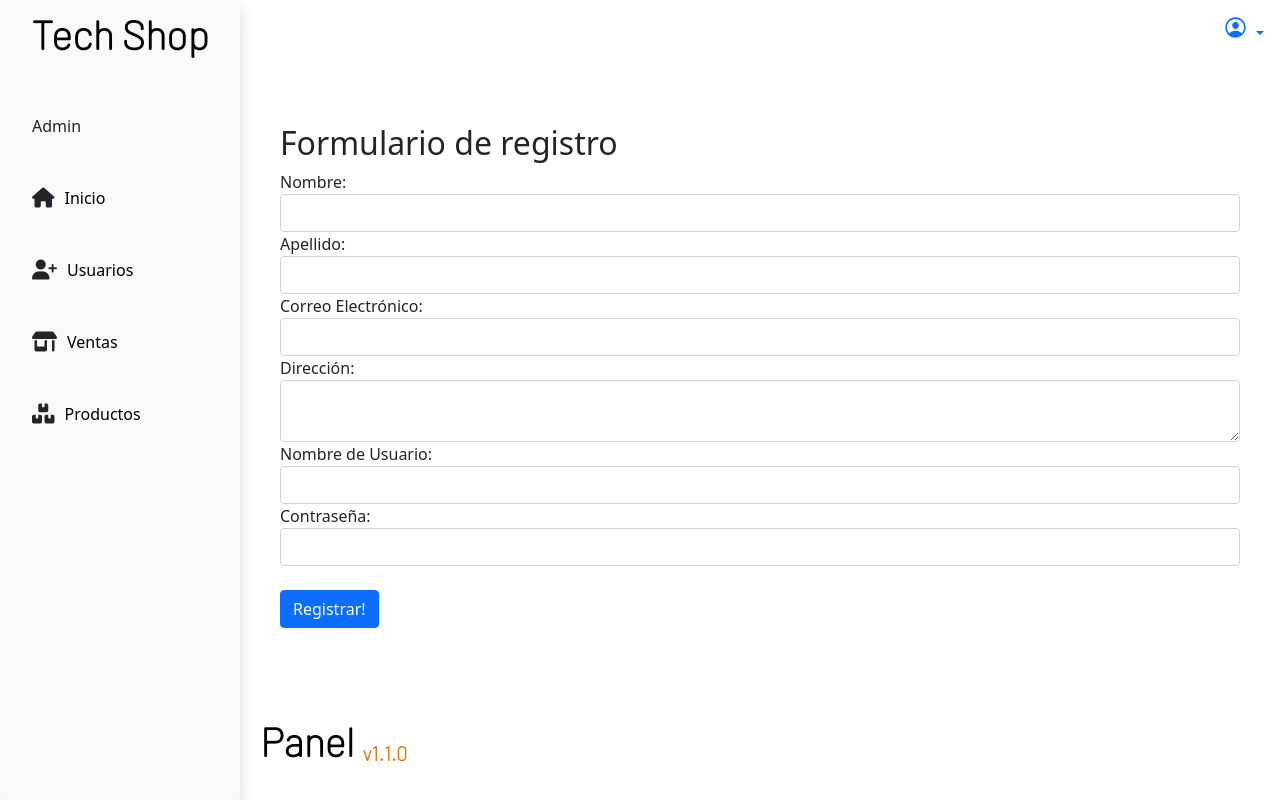
After one commit to nachoavi/Eva3, a Django app: page /users/addUser in a window 1280 px wide. The commit adds this page. Run offline with Django 4.2, Linux system fonts and the light colour scheme; some libraries are stand-ins or nearby versions.

Commit message:
last Changer for today :)

```diff
--- a/app/templates/adShop/base.html
+++ b/app/templates/adShop/base.html
@@ -26,7 +26,7 @@
                 <ul class="d-flex flex-column gap-5 align-items-start justify-content-start">
                         <span>Admin</span>
                         <li><i class="fa-solid fa-house"></i><a href="{%url 'homeAdmin'%}">Inicio</a></li>
-                        <li><i class="fa-solid fa-user-plus fa-sm"></i><a href="#">Usuarios</a></li>
+                        <li><i class="fa-solid fa-user-plus fa-sm"></i><a href="{%url 'userTable'%}">Usuarios</a></li>
                         <li><i class="fa-solid fa-shop fa-sm"></i><a href="#">Ventas</a></li>
                         <li><i class="fa-solid fa-boxes-stacked"></i><a href="{%url 'productsTable'%}">Productos</a></li>
                 </ul>
--- /dev/null
+++ b/app/templates/adShop/userCrud/addUser.html
@@ -0,0 +1,42 @@
+{% extends 'adShop/base.html' %}
+
+{% block content %}
+<div class="container mt-5">
+    <h2>Formulario de registro</h2>
+    <form method="post">
+      {% csrf_token %}
+
+      <div class="form-group">
+        <label for="name">Nombre:</label>
+        <input type="text" class="form-control" id="name" name="name" required>
+      </div>
+
+      <div class="form-group">
+        <label for="lastname">Apellido:</label>
+        <input type="text" class="form-control" id="lastname" name="lastname" required>
+      </div>
+
+      <div class="form-group">
+        <label for="email">Correo Electrónico:</label>
+        <input type="email" class="form-control" id="email" name="email" required>
+      </div>
+
+      <div class="form-group">
+        <label for="address">Dirección:</label>
+        <textarea class="form-control" id="address" name="address"></textarea>
+      </div>
+
+      <div class="form-group">
+        <label for="username">Nombre de Usuario:</label>
+        <input type="text" class="form-control" id="username" name="username" required>
+      </div>
+
+      <div class="form-group">
+        <label for="password">Contraseña:</label>
+        <input type="password" class="form-control" id="password" name="password" required>
+      </div>
+
+      <button type="submit" class="btn btn-primary text-center mt-4">Registrar!</button>
+    </form>
+  </div>
+{% endblock content %}
--- a/app/urls.py
+++ b/app/urls.py
@@ -11,4 +11,6 @@ urlpatterns = [
     path('indexAdmin/',views.homeAdmin,name='homeAdmin'),
     path('products/',views.productsTable,name="productsTable"),
     path('products/addProduct',views.addProduct,name='addProduct'),
+    path('users/',views.userTable,name='userTable'),
+    path('users/addUser',views.addUser,name='addUser')
 ]
--- a/app/views.py
+++ b/app/views.py
@@ -29,3 +29,9 @@ def productsTable(request):
 
 def addProduct(request):
     return render(request,'adShop/productsCrud/addProds.html')
+
+def userTable(request):
+    return render(request,'adShop/userCrud/userTable.html')
+
+def addUser(request):
+    return render(request,'adShop/userCrud/addUser.html')
```
Also changed, not shown: app/templates/adShop/userCrud/userTable.html (added, +40 -0 lines).
